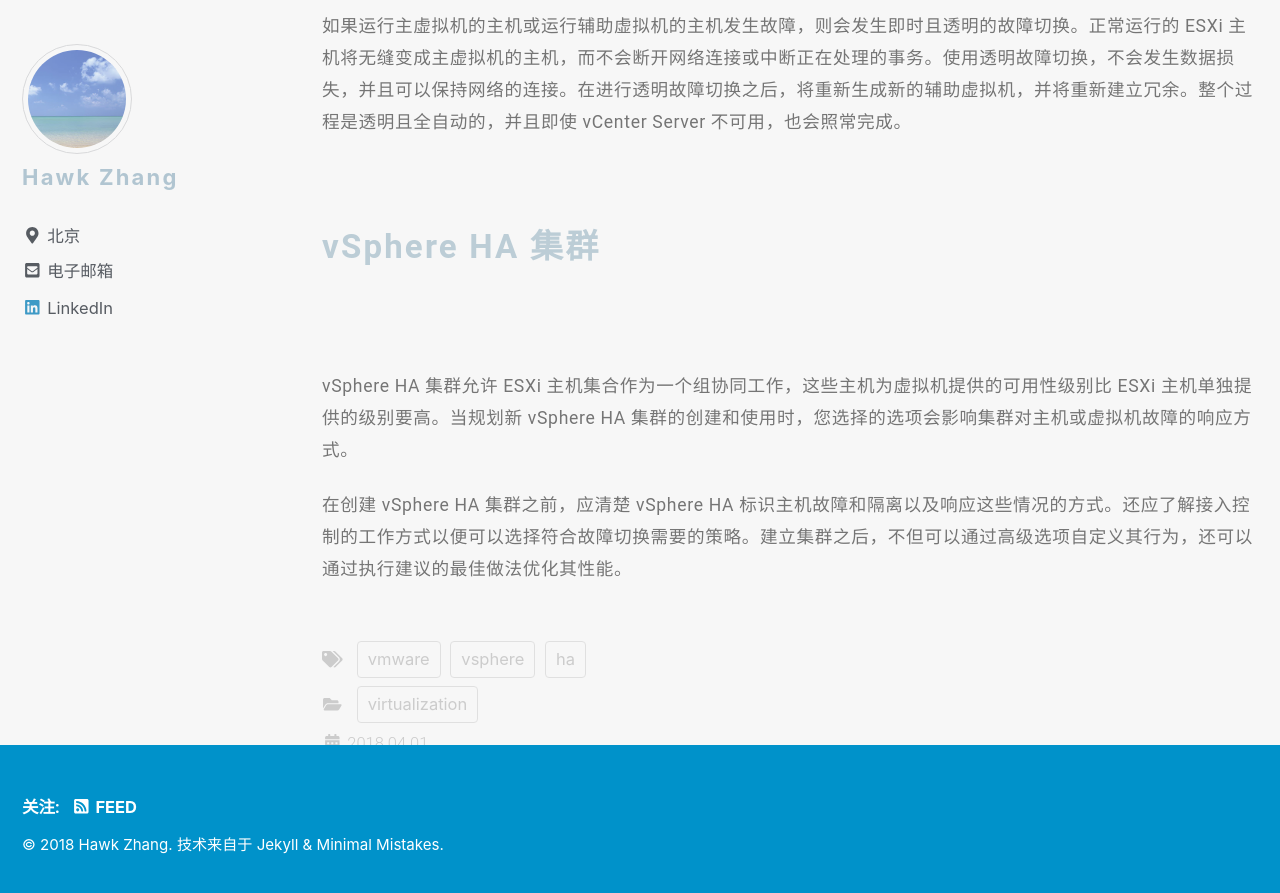
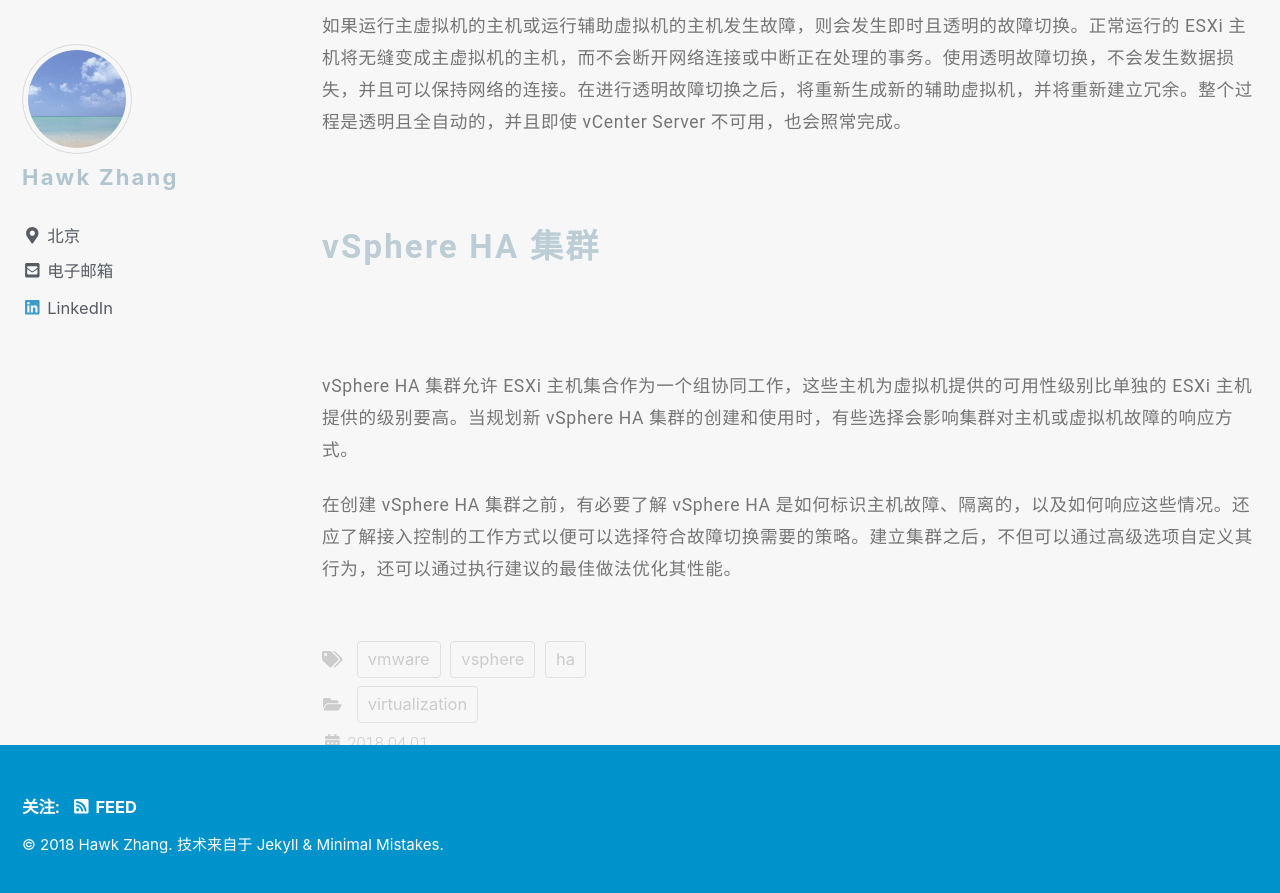
Before and after one commit to narru888/linotes_note, a Jekyll site: the page built from _posts/virtualizaion/2018-04-01-vsphere.ha.md, in a window 1280 px wide and 900 px high, scrolled down 5034 px. Shown: the top 893 px of the window. Built offline with Jekyll 4.4.1, drawn with Linux system fonts in a browser that asks for light colours; nearby versions of some CDN libraries; a script that is not in the unit is left out.

Commit message:
update on 2018-11-29 10:13:01 CST

```diff
--- a/_posts/virtualizaion/2018-04-01-vsphere.ha.md
+++ b/_posts/virtualizaion/2018-04-01-vsphere.ha.md
@@ -156,6 +156,6 @@
 
 ## vSphere HA 集群
 
-vSphere HA 集群允许 ESXi 主机集合作为一个组协同工作，这些主机为虚拟机提供的可用性级别比 ESXi 主机单独提供的级别要高。当规划新 vSphere HA 集群的创建和使用时，您选择的选项会影响集群对主机或虚拟机故障的响应方式。
+vSphere HA 集群允许 ESXi 主机集合作为一个组协同工作，这些主机为虚拟机提供的可用性级别比单独的 ESXi 主机提供的级别要高。当规划新 vSphere HA 集群的创建和使用时，有些选择会影响集群对主机或虚拟机故障的响应方式。
 
-在创建 vSphere HA 集群之前，应清楚 vSphere HA 标识主机故障和隔离以及响应这些情况的方式。还应了解接入控制的工作方式以便可以选择符合故障切换需要的策略。建立集群之后，不但可以通过高级选项自定义其行为，还可以通过执行建议的最佳做法优化其性能。
+在创建 vSphere HA 集群之前，有必要了解 vSphere HA 是如何标识主机故障、隔离的，以及如何响应这些情况。还应了解接入控制的工作方式以便可以选择符合故障切换需要的策略。建立集群之后，不但可以通过高级选项自定义其行为，还可以通过执行建议的最佳做法优化其性能。
```
